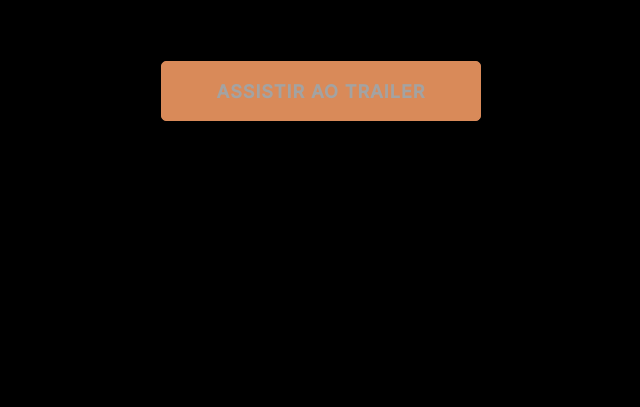
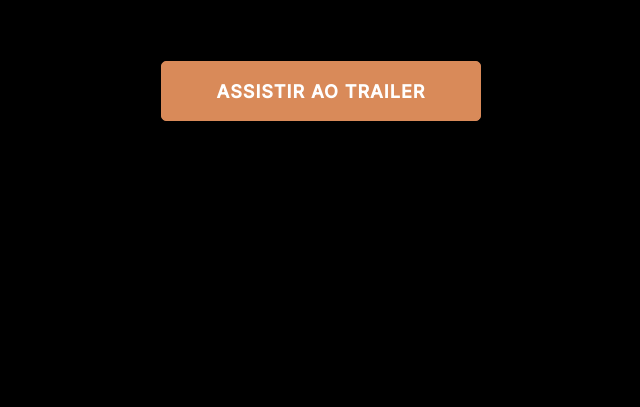
Before and after one commit to VitorV9/landing-page-interestelar, a website: page index.html in a window 1280 px wide. Shown: the part 393-800 px from the top of the page, without its empty margins (319-959 px from the left). Drawn offline with nearby package versions, Linux system fonts and the light colour scheme; files that its build step writes are made by us from their sources.

Commit message:
feat: altera cor de texto principal e secundário

```diff
--- a/src/styles/_variaveis.scss
+++ b/src/styles/_variaveis.scss
@@ -1,7 +1,7 @@
 // Cores - Tema Interestelar
 $corDeFundo: #000000;
-$corTextoPrincipal: #FFFFFF;
-$corTextoSecundario: #A3A3A3;
+$corTextoPrincipal: #A3A3A3;
+$corTextoSecundario: #FFFFFF;
 $corDeFundoBotaoPrimario: #D98A59;
 $corDeFundoBotaoSecundario: #1C1E22;
 $corDeFundoBotaoDark: #0A0A0A;
```
